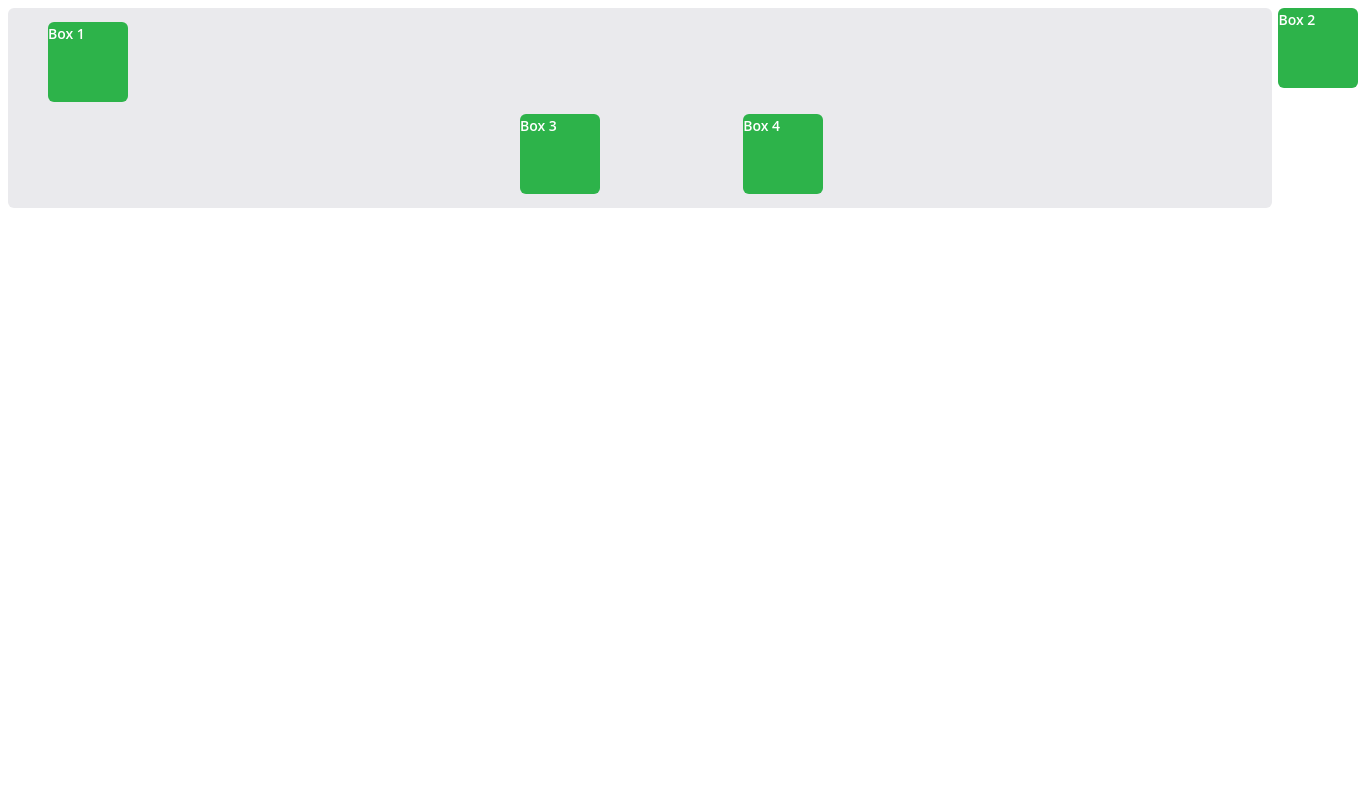
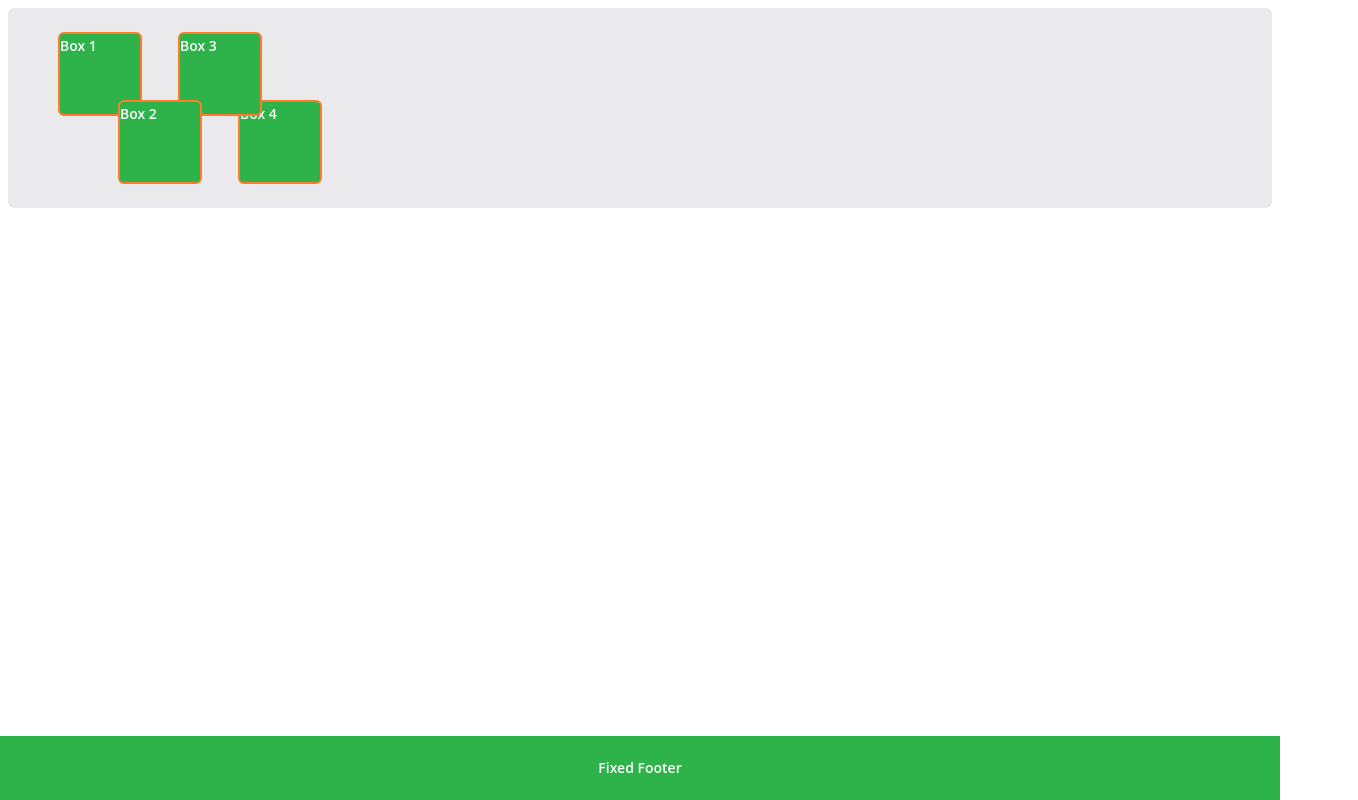
Before and after one commit to Sangamita/CSS-challenge, a plain HTML site: page Advanced Css/performance organisation/box.html in a window 1280 px wide. Shown: the whole page, 1358 px wide, since content can reach past the window. Drawn offline with Linux system fonts and the light colour scheme.

Commit message:
detailed positioning done

```diff
--- a/Advanced Css/performance organisation/box.html
+++ b/Advanced Css/performance organisation/box.html
@@ -13,5 +13,7 @@
 		<figure class="box box-3">Box 3</figure>
 		<figure class="box box-4">Box 4</figure>
 	  </div>
+
+	  <footer>Fixed Footer </footer>
 </body>
 </html>
--- a/Advanced Css/performance organisation/styles2.css
+++ b/Advanced Css/performance organisation/styles2.css
@@ -41,6 +41,7 @@ body {
 	position: relative;
   }
   .box {
+	border: 2px solid #ff7b29;
 	background: #2db34a;
 	height: 80px;
 	position: absolute;
@@ -64,7 +65,7 @@ body {
 	left: 55%;
   } */
 
-  .box-1 {
+  /* .box-1 {
 	top: 0%;
 	left: 0%;
   }
@@ -79,4 +80,48 @@ body {
   .box-4 {
 	bottom: 0;
 	left: 55%;
+  } */
+  /* .box-1 {
+	top: 6%;
+	left: 5%;
   }
+  .box-2 {
+	top: 0;
+	right: 40px;
+  }
+  .box-3 {
+	bottom: 10px;
+	right: 20px;
+  }
+  .box-4 {
+	bottom: 0;
+  } */
+  .box-1 {
+	left: 10px;
+	top: 10px;
+  }
+  .box-2 {
+	bottom: 10px;
+	left: 70px;
+	z-index: 3;
+  }
+  .box-3 {
+	left: 130px;
+	top: 10px;
+	z-index: 2;
+  }
+  .box-4 {
+	bottom: 10px;
+	left: 190px;
+	z-index: 1;
+  }
+  footer {
+	background: #2db34a;
+	bottom: 0;
+	left: 0;
+	position: fixed;
+	right: 0;
+	text-align: center;
+	margin: 0;
+	padding: 20px 0;
+  }
```
